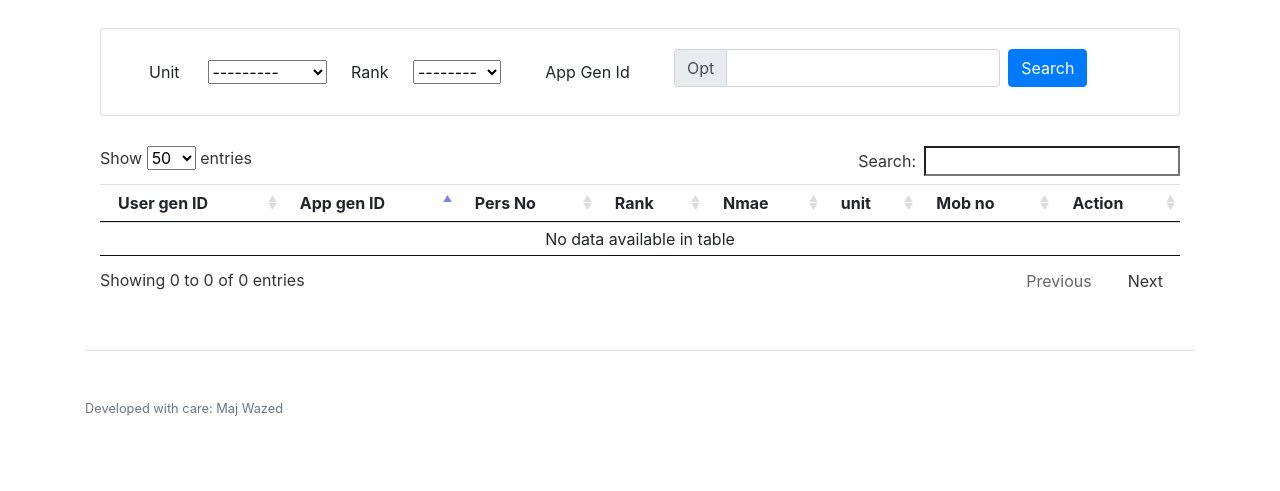
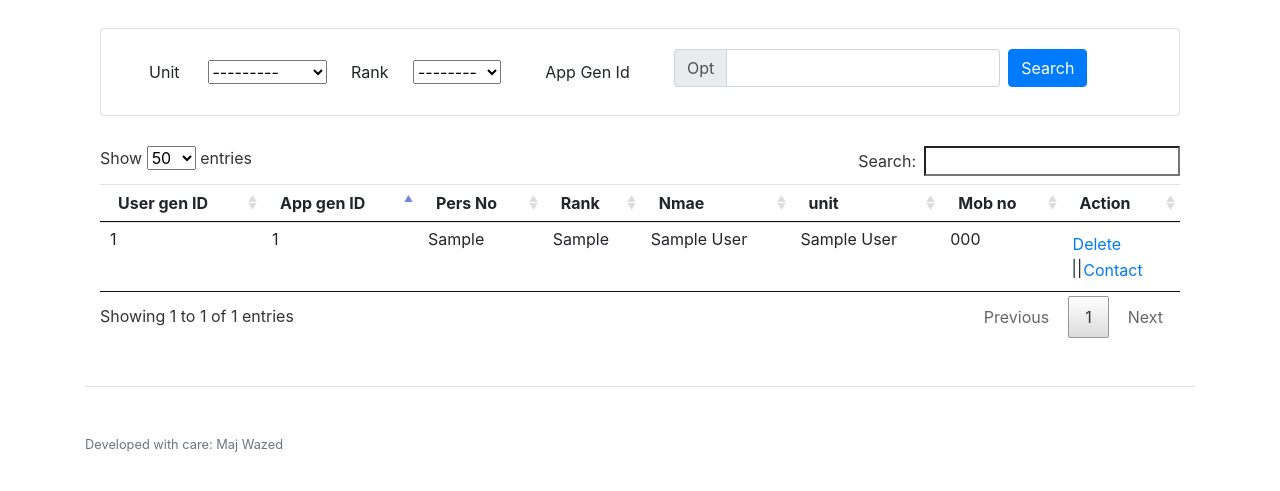
Before and after one commit to mdwazed/covid_tracer_local, a Django app: page /users_list/ in a window 1280 px wide. Shown: the part 191-682 px from the top of the page. Run offline with Django 3.2, Linux system fonts and the light colour scheme; tables that the repository leaves empty hold one stand-in row (values such as "Sample post"); some libraries are stand-ins or nearby versions.

Commit message:
user list updated

```diff
--- a/covid_tracer_local/app_user/templates/app_user/contacted_list.html
+++ b/covid_tracer_local/app_user/templates/app_user/contacted_list.html
@@ -27,6 +27,8 @@
             <thead>
                 <tr>
                  <th>Pers no</th>
+                 <th>User G ID</th>
+                 <th>App G ID</th>
                  <th>Rank</th>
                  <th>Name</th>
                  <th>Unit</th>
@@ -38,6 +40,8 @@
                 {% for user in users %}
                     <tr>
                         <td>{{ user.pers_num }}</td>
+                        <td>{{ user.user_gen_id }}</td>
+                        <td>{{ user.app_gen_id }}</td>
                         <td>{{ user.rank }}</td>
                         <td>{{ user.name }}</td>
                         <td>{{ user.unit }}</td>
--- a/covid_tracer_local/app_user/templates/app_user/home.html
+++ b/covid_tracer_local/app_user/templates/app_user/home.html
@@ -1,10 +1,13 @@
 {% extends 'app_user/layout.html' %}
 {% load static %}
+{% load addl_tags %}
+
 {% block content %}
 <div class="container">
     <div class="home-title">
         <div>
             <h2>COVID-19 Contact Tracer</h2>
+            {{ past_date | past3day }}
         </div>
 
     </div>
--- a/covid_tracer_local/app_user/templates/app_user/users_list.html
+++ b/covid_tracer_local/app_user/templates/app_user/users_list.html
@@ -1,5 +1,6 @@
 {% extends 'app_user/layout.html' %}
 {% load static %}
+{% load addl_tags %}
 {% block content %}
 <div class="container">
     <div>
@@ -61,7 +62,13 @@
                         <td>
                             <input type="hidden" value="{{ user.id }}">
                             <button type="button" class="btn btn-link delete-btn" style="padding: 0;">Delete</button>
-
+                            <form action="{% url 'get_contact_list' %}" method="POST">
+                                {% csrf_token %}
+                                <input type="hidden" name="from-date" value="{% past3day %}">
+                                <input type="hidden" name="to-date" value="{% now "d-m-Y" %}">
+                                <input type="hidden" name="app-user-id" value="{{ user.pk }}">
+                                ||<input type="submit" class="btn btn-link contact-btn" style="padding: 0;" value="Contact">
+                            </form>
                         </td>
                     </tr>
                     {% endfor %}
--- /dev/null
+++ b/covid_tracer_local/app_user/templatetags/addl_tags.py
@@ -0,0 +1,13 @@
+# additional custom tags for this app
+
+from django import template
+
+from datetime import datetime, timedelta
+
+register = template.Library()
+
+@register.simple_tag
+def past3day():
+    """Returns (today - 3 days) date"""
+    past_date = datetime.today() - timedelta(days=7)
+    return past_date.strftime("%d-%m-%Y")
--- a/covid_tracer_local/app_user/views.py
+++ b/covid_tracer_local/app_user/views.py
@@ -29,7 +29,11 @@ import json
 
 # Create your views here.
 def home(request):
-    return render(request, 'app_user/home.html')
+    past_date = datetime.today()
+    context = {
+        'past_date': past_date,
+    }
+    return render(request, 'app_user/home.html', context)
 
 def logout_view(request):
     if request.user.is_authenticated:
@@ -108,8 +112,10 @@ class FilteredUsersListView(View):
     template = 'app_user/users_list.html'
     def get(self, request):
         form = UserSearchForm()
+        users = PersInfo.objects.all()[:100]
         context = {
             'form': form,
+            'users': users,
         }
         return render(request, self.template, context)
     def post(self, request):
@@ -166,8 +172,9 @@ class GetContactsView(View):
 class GetContactListView(View):
     """ Returns a list of contacted app_users """
     template = 'app_user/contacted_list.html'
+
     def post(self, request):
-        print(datetime.now())
+        print(request.POST)
         try:
             app_user_id = request.POST.get('app-user-id', None)
             from_date = request.POST.get('from-date', None)
@@ -178,7 +185,7 @@ class GetContactListView(View):
         try:
             source_user = PersInfo.objects.get(pk=app_user_id)
         except ObjectDoesNotExist:
-            err_msg = "User doesn't exists" + str(e)
+            err_msg = "User doesn't exists."
             return render(request, self.template, {'err_msg': err_msg})
         if app_user_id and from_date and to_date:
             from_date_obj = datetime.strptime(from_date, '%d-%m-%Y')
```
Also changed, not shown: covid_tracer_local/app_user/static/assets/javascript/users_list.js (+6 -1 lines), covid_tracer_local/app_user/templatetags/__init__.py (added).
